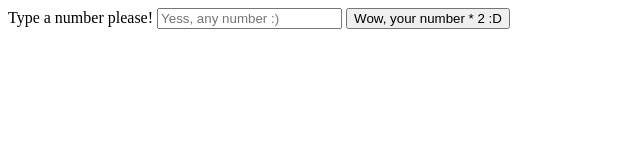
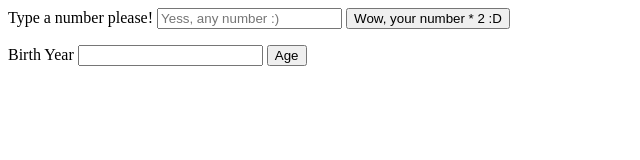
Before and after one commit to MercedesTh/JS-Basic_Forms-JS-Function, a plain HTML site: page index.html in a window 1280 px wide. Shown: the whole page, without its empty margins (0-640 px from the left). Drawn offline with Linux system fonts and the light colour scheme.

Commit message:
added task 2

```diff
--- a/assets/js/main.js
+++ b/assets/js/main.js
@@ -1,6 +1,18 @@
+// Aufgabe 1 js_einführung_forms+ja-function-double_Lev1_1
+
 let number = document.getElementById("number");
-let numberResult = document.getElementById("numberResult")
+let numberResult = document.getElementById("numberResult");
 
 function calc() {
-    numberResult.innerHTML = number.value * 2
+    numberResult.innerHTML = number.value * 2;
 }
+
+
+// Aufgabe 2 js_einführung_forms+ja-function-double_Lev1_2
+
+let year = document.getElementById("year");
+let howOld = document.getElementById("howOld");
+
+function age() {
+    howOld.innerHTML = 2022 - year.value;
+}
--- a/index.html
+++ b/index.html
@@ -17,6 +17,13 @@
         <p id="numberResult"></p>
     </form>
 
+    <form action="" onsubmit="return false">
+        <label for="year">Birth Year</label>
+        <input type="text" name="year" id="year">
+        <button onclick="age()">Age</button>
+        <p id="howOld"></p>
+    </form>
+
     <script src="assets/js/main.js"></script>
 </body>
 <script src="https://kit.fontawesome.com/a95508fa23.js" crossorigin="anonymous"></script>
```
